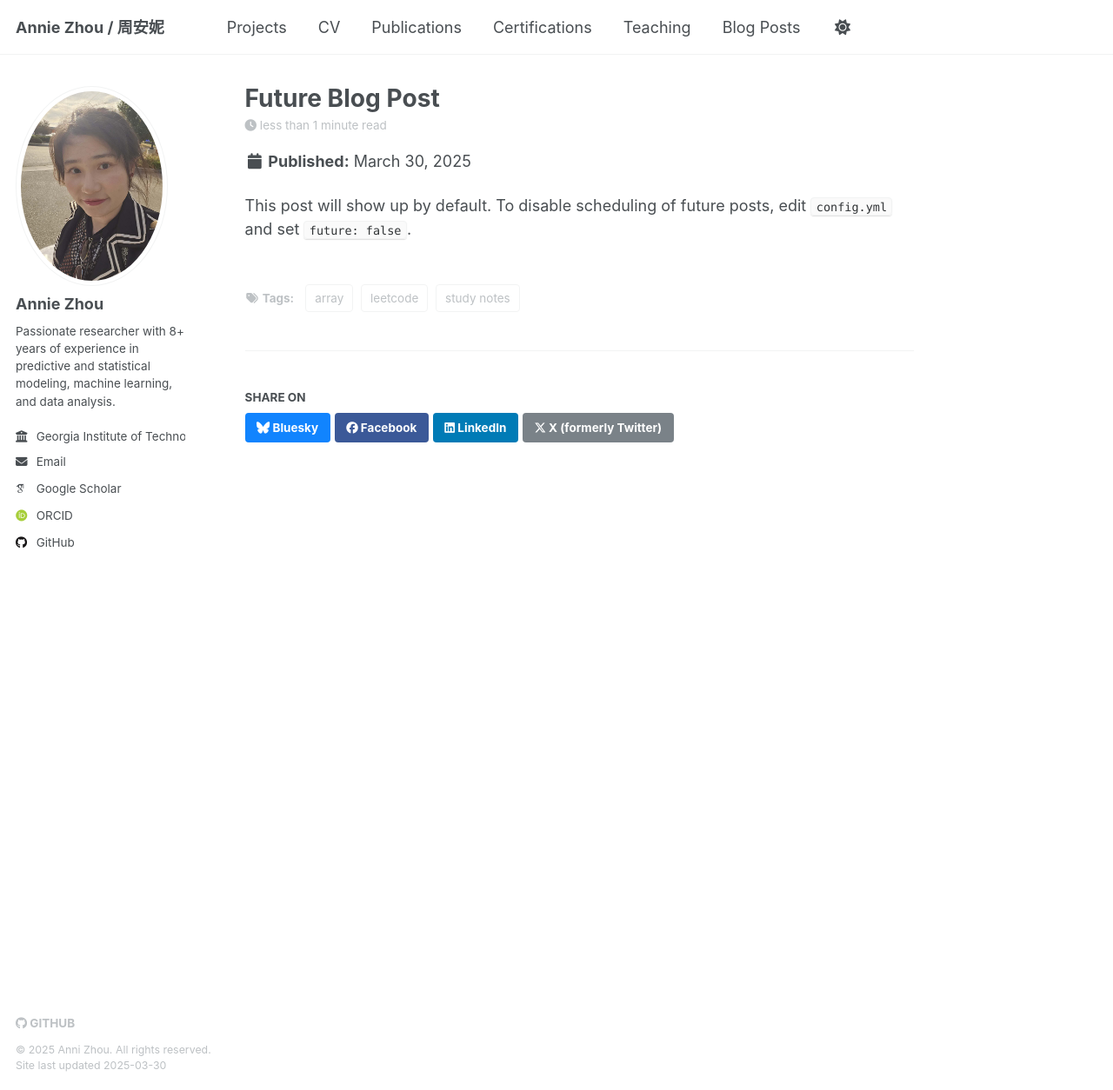
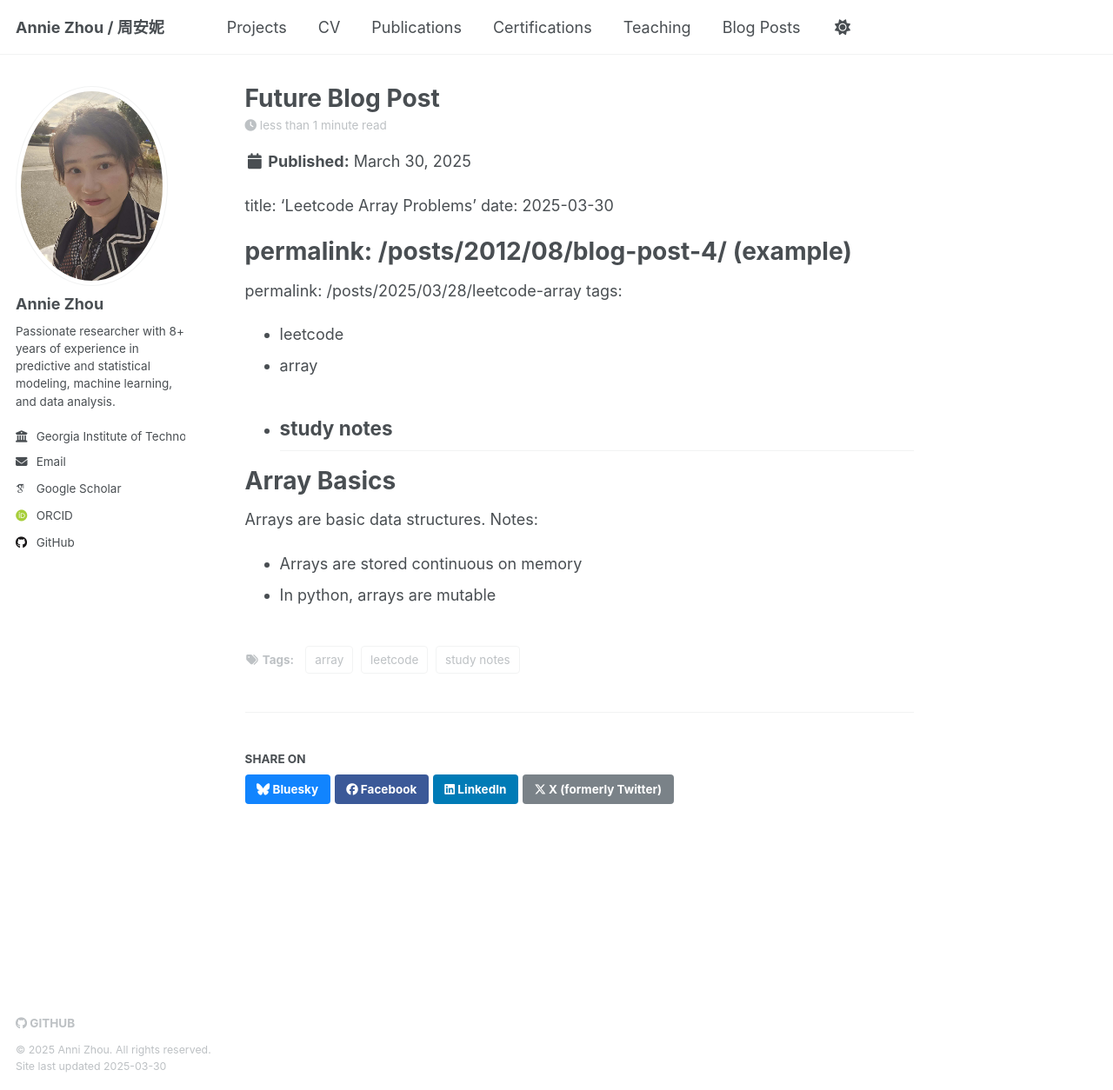
Before and after one commit to Annie983284450-1/Annie983284450-1.github.io, a Jekyll site: the page built from _posts/2199-01-01-future-post.md, in a window 1280 px wide and 1254 px high. Shown: the whole window at 87% size. Built offline with Jekyll 4.4.1, drawn with Linux system fonts in a browser that asks for light colours; some web fonts are replaced.

Commit message:
Update 2199-01-01-future-post.md

```diff
--- a/_posts/2199-01-01-future-post.md
+++ b/_posts/2199-01-01-future-post.md
@@ -8,7 +8,34 @@ tags:
   - study notes
 ---
 
-This post will show up by default. To disable scheduling of future posts, edit `config.yml` and set `future: false`.
+
+title: 'Leetcode Array Problems'
+date: 2025-03-30
+# permalink: /posts/2012/08/blog-post-4/ (example)
+permalink: /posts/2025/03/28/leetcode-array
+tags:
+  - leetcode
+  - array
+  - study notes
+---
+
+
+Array Basics
+======
+
+Arrays are basic data structures. Notes:
+
+
+- Arrays are stored continuous on memory
+- In python, arrays are mutable
+
+
+
+
+
+
+
+<!-- This post will show up by default. To disable scheduling of future posts, edit `config.yml` and set `future: false`.  -->
 
 
 <!-- ## examples for post
```
